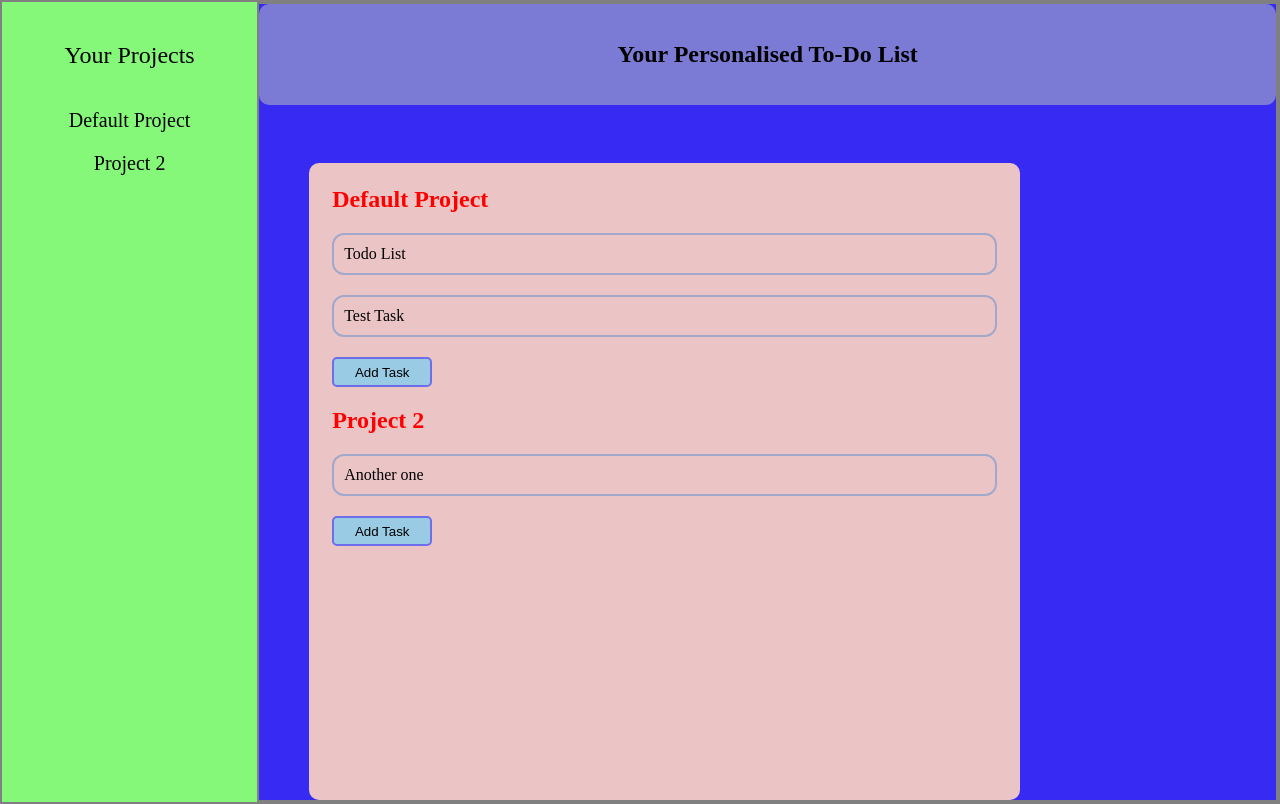
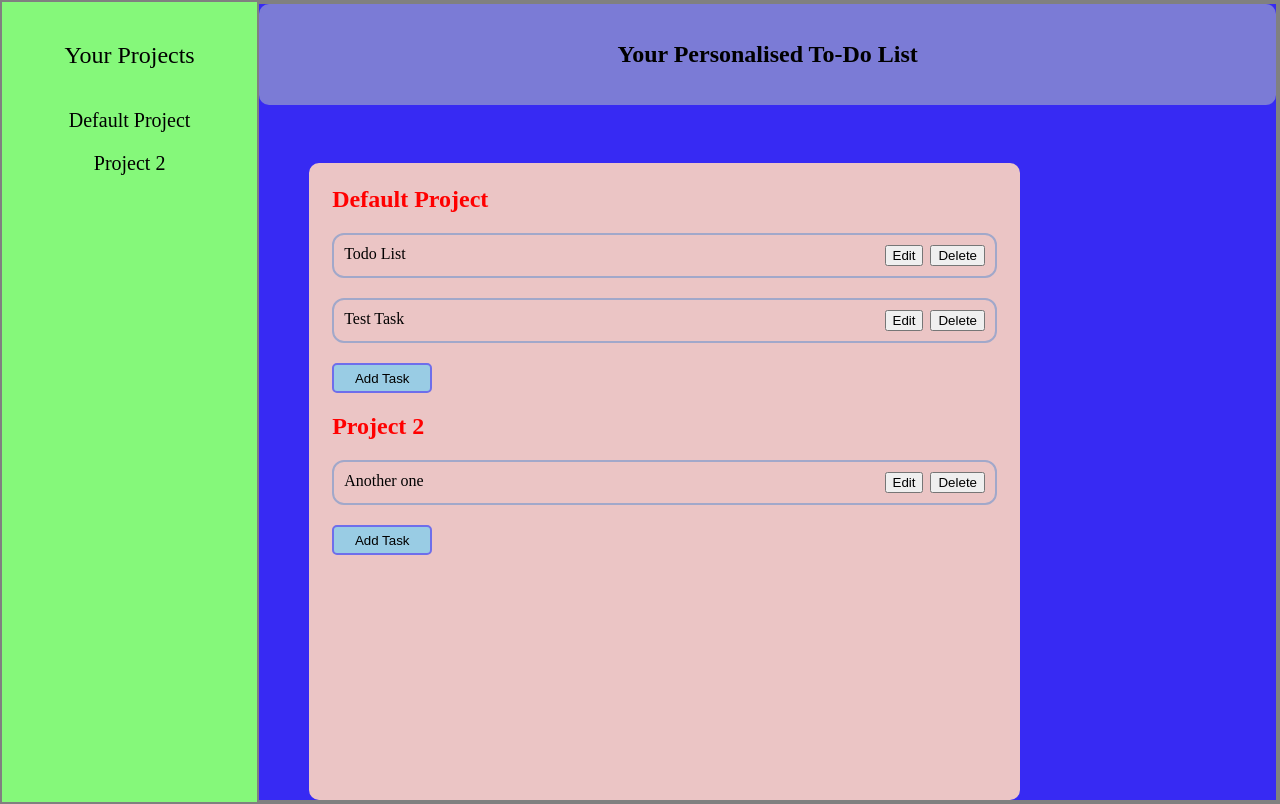
Before and after one commit to Someone-tensai/Todo-List, a website built with webpack: page src/template.html in a window 1280 px wide. Built offline with nearby package versions, Linux system fonts and the light colour scheme.

Commit message:
Delete Logic Done

```diff
--- a/src/add_task.js
+++ b/src/add_task.js
@@ -1,14 +1,12 @@
 import project_list from ".";
 import { Task } from "./task";
-import on_home_clicked from "./home";
+import home_page from "./home";
 
 
 export default function add_task(e)
 {
-    let body = document.querySelector("body");
     let id = e.target.value;
     let id_escaped = CSS.escape(e.target.value);
-    console.log(id);
     let project_id = document.querySelector(`#${id_escaped}`);
     let info_before = document.querySelector(".info");
     if(info_before)
@@ -24,7 +22,6 @@ export default function add_task(e)
                         'Due_date <input type="text" name="due_date" id="due_date" placeholder="optional">'+
                         'Notes <input type="text" name="notes" id="notes" placeholder="optional"></input>'+
                         '<button type="submit" class="add_submit">Submit</button></form>'
-    console.log(project_id);
     project_id.append(info);
     let form = document.querySelector(".form");
     form.title.focus();
@@ -35,17 +32,15 @@ export default function add_task(e)
 
         e.preventDefault();
         let form = document.querySelector(".form");
-        console.log(form.title.value);
         if(!form.title.value)
         {
             form.title.placeholder = "Provide a Title";
             return;
         }
         let added_task = new Task(form.title.value);
-        console.log(project_list);
         project_list.filter((project)=> project.id == id)[0].add_task(added_task);
         info.hidden = true;
-        on_home_clicked();
+        home_page();
 
         console.log("Task Submitted");
     });
--- /dev/null
+++ b/src/delete_task.js
@@ -0,0 +1,21 @@
+import home_page from "./home";
+import project_list from ".";
+
+export default function delete_task(e)
+{
+    let project_id = e.target.dataset.project_id;
+    let task_id = e.target.dataset.task_id;
+
+    let project = project_list.filter((project)=>project_id == project.id)[0];
+    console.log(project);
+    project.task_list.forEach(function(task)
+    {
+        if(task.id == task_id)
+        {
+            project.delete_task(task);
+        }
+    });
+    console.log(project_id);
+    console.log(task_id);
+    home_page();
+}
--- /dev/null
+++ b/src/edit_task.js
@@ -0,0 +1,7 @@
+import home_page from "./home";
+
+
+export default function edit_task(e)
+{
+
+}
--- a/src/home.js
+++ b/src/home.js
@@ -1,7 +1,9 @@
 import project_list from ".";
 import add_task from "./add_task";
+import edit_task from "./edit_task";
+import delete_task from "./delete_task";
 
-export default function on_home_clicked() {
+export default function home_page() {
 
   let task_container = document.querySelector(".task_container");
   task_container.innerHTML = "";
@@ -14,11 +16,14 @@ export default function on_home_clicked() {
   sidebar_title.classList.add("title");
   sidebar_title.textContent = "Your Projects";
   sidebar.appendChild(sidebar_title);
+
+
   for (const project of project_list)
     {
         let sidebar_div = document.createElement("div");
         sidebar_div.textContent = project.name;
         sidebar_div.classList.add("sidebar_div");
+
         let project_div = document.createElement("div");
         project_div.classList.add("project_list");
 
@@ -27,14 +32,32 @@ export default function on_home_clicked() {
         project_title.textContent = project.name;
 
         project_div.id = project.id;
-        console.log(project_div.id);
         project_div.append(project_title);
 
 
         for (const task of project.task_list)
         {
             let task1 = document.createElement("div");
-            task1.textContent = task.title;
+
+            let edit_task_button = document.createElement("button");
+            edit_task_button.textContent ="Edit";
+            edit_task_button.dataset.task_id = task.id;
+            edit_task_button.dataset.project_id = project.id;
+            edit_task_button.addEventListener("click", edit_task);
+
+
+            let delete_task_button = document.createElement("button");
+            delete_task_button.textContent = "Delete";
+            delete_task_button.dataset.task_id = task.id;
+            delete_task_button.dataset.project_id = project.id;
+            delete_task_button.addEventListener("click", delete_task);
+
+            let task_title = document.createElement("div");
+
+            task_title.textContent = task.title;
+            task1.append(task_title);
+            task1.append(edit_task_button);
+            task1.append(delete_task_button);
             task1.classList.add("task");
             project_div.append(task1);
         }
--- a/src/index.css
+++ b/src/index.css
@@ -53,9 +53,15 @@ p {
 }
 
 .task {
+   display: flex;
    padding: 10px;
    border: 2px solid rgb(161, 168, 202);
    border-radius: 12px;
+   gap: 7px;
+}
+
+.task div {
+   margin-right:auto;
 }
 .add_button, .form button {
    height: 30px;
```
